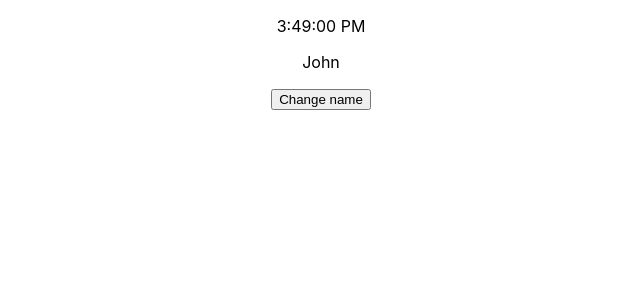
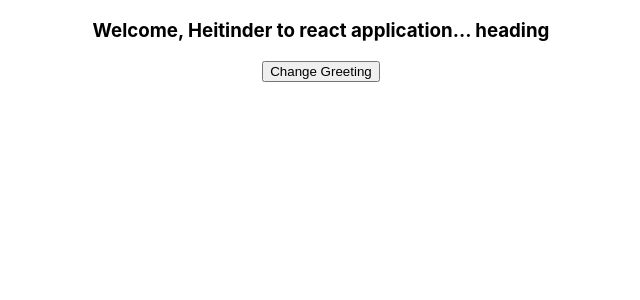
Before and after one commit to heitinder/training, a React (Create React App) app: page / in a window 1280 px wide. Shown: the top 300 px of the page, without its empty margins (319-959 px from the left). Built offline with nearby package versions, Linux system fonts and the light colour scheme.

Commit message:
Updated code

```diff
--- a/public/index.html
+++ b/public/index.html
@@ -24,7 +24,7 @@
       work correctly both with client-side routing and a non-root public URL.
       Learn how to configure a non-root public URL by running `npm run build`.
     -->
-    <title>React App - 2</title>
+    <title>Rutek</title>
   </head>
   <body>
     <noscript>You need to enable JavaScript to run this app.</noscript>
--- a/src/App.js
+++ b/src/App.js
@@ -1,52 +1,32 @@
 import logo from "./logo.svg";
 import "./App.css";
-import React from "react";
-import ListItem from "./compoents/ListItems/ListItems";
-// const  App = ()  => {
-//   const greetings = "Hello, Welcome to react app";
+import { React, Component } from "react";
+import Heading from "./compoents/Heading/Heading";
 
-//   return (
-//     <div className="App">
-//       <h1>{greetings}</h1>
-//     </div>
-//   );
-// }
+class App extends Component {
+  // class compnent aka stateful compnents aka smart compnents
+  // lifecycle method (only class compnents have life cycle methods)
 
-class App extends React.Component {
   constructor(props) {
     super(props);
     this.state = {
-      date: new Date(),
-      name: "John",
+      greeting: "Heitinder",
     };
   }
 
-  componentDidMount() {
-    this.timer = setInterval(() => this.tick(), 1000);
+  updateGreeting(){
+    this.setState({
+      greeting:'John Doe'
+    })
   }
 
-  tick() {
-    this.setState({
-      date: new Date(),
-    });
-  }
-
-  updateName() {
-    this.setState({
-      name: "heitinder",
-    });
-  }
-
-  componentWillUnmount(){
-    clearInterval(this.timer);
-  }
+  componentDidMount() {}
 
   render() {
     return (
       <div className="App">
-        <p>{this.state.date.toLocaleTimeString()}</p>
-        <p>{this.state.name}</p>
-        <button onClick={() => this.updateName()}>Change name </button>
+        <Heading greeting={this.state.greeting}></Heading>
+        <button onClick={()=>this.updateGreeting()}>Change Greeting</button>
       </div>
     );
   }
--- /dev/null
+++ b/src/compoents/Heading/Heading.js
@@ -0,0 +1,9 @@
+// function component aka dumb compnent aka stateless
+// purpose is to render props
+// Single responsibilty principle
+
+const Heading = (props) => {
+  return <h3>Welcome, {props.greeting} to react application... heading </h3>;
+};
+
+export default Heading;
```
Also changed, not shown: src/compoents/Heading/Heading.css (added).
